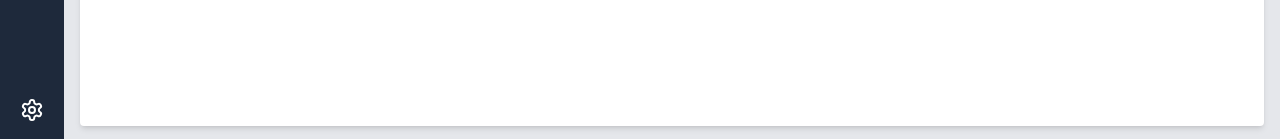
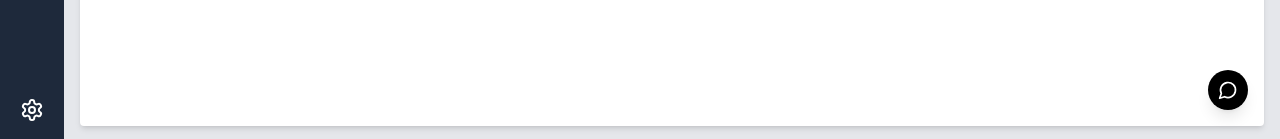
Before and after one commit to tomagrab/velex, a Next.js app: page / in a window 1280 px wide. Shown: the part 658-797 px from the top of the page. Built offline with nearby package versions, Linux system fonts and the light colour scheme.

Commit message:
Create Chat Widget (#23)
* Begin working on chat widget

* Do a lot of stuff, this commit message sucks. I'm in a rush :)

* Finish basic chat widget design, decide it looks kinda trash, oh well

```diff
--- a/package.json
+++ b/package.json
@@ -49,7 +49,9 @@
     "next-themes": "^0.3.0",
     "react": "^18",
     "react-day-picker": "^8.10.1",
+    "react-device-detect": "^2.2.3",
     "react-dom": "^18",
+    "react-draggable": "^4.4.6",
     "react-hook-form": "^7.53.0",
     "react-resizable-panels": "^2.1.4",
     "recharts": "^2.12.7",
--- a/src/app/layout.tsx
+++ b/src/app/layout.tsx
@@ -3,6 +3,7 @@ import localFont from 'next/font/local';
 import './globals.scss';
 import Header from '@/components/layout/header/header';
 import Sidebar from '@/components/layout/sidebar/sidebar';
+import ChatWidget from '@/components/layout/chat-widget/chat-widget/chat-widget';
 
 const geistSans = localFont({
   src: './fonts/GeistVF.woff',
@@ -41,6 +42,7 @@ export default function RootLayout({
             </div>
           </div>
         </div>
+        <ChatWidget />
       </body>
     </html>
   );
--- /dev/null
+++ b/src/components/layout/chat-widget/agent-message/agent-message.tsx
@@ -0,0 +1,11 @@
+type AgentMessageProps = {
+  message: string;
+};
+
+export default function AgentMessage({ message }: AgentMessageProps) {
+  return (
+    <div className="max-w-xs self-start rounded-lg bg-gray-200 p-2 text-gray-800">
+      {message}
+    </div>
+  );
+}
--- /dev/null
+++ b/src/components/layout/chat-widget/chat-widget-body/chat-widget-body.tsx
@@ -0,0 +1,11 @@
+import AgentMessage from '@/components/layout/chat-widget/agent-message/agent-message';
+import UserMessage from '@/components/layout/chat-widget/user-message/user-message';
+
+export default function ChatWidgetBody() {
+  return (
+    <div className="flex flex-1 flex-col space-y-4 overflow-y-auto p-4 dark:bg-slate-600">
+      <UserMessage message="Hello, I need help." />
+      <AgentMessage message="Sure, how can I assist you?" />
+    </div>
+  );
+}
--- /dev/null
+++ b/src/components/layout/chat-widget/chat-widget-footer/chat-widget-footer.tsx
@@ -0,0 +1,15 @@
+import { Textarea } from '@/components/ui/textarea';
+import { ArrowUp } from 'lucide-react';
+
+export default function ChatWidgetFooter() {
+  return (
+    <div className="border-t bg-slate-800">
+      <div className="flex items-center gap-2 p-2">
+        <Textarea className="resize-none bg-white text-black dark:bg-slate-500 dark:text-white" />
+        <button className="flex items-center justify-center rounded-full bg-blue-500 p-2 dark:bg-background">
+          <ArrowUp className="text-white" />
+        </button>
+      </div>
+    </div>
+  );
+}
--- /dev/null
+++ b/src/components/layout/chat-widget/chat-widget-header/chat-widget-header.tsx
@@ -0,0 +1,26 @@
+import { Minus } from 'lucide-react';
+
+type ChatWidgetHeaderProps = {
+  title: string;
+  setIsOpen: React.Dispatch<React.SetStateAction<boolean>>;
+};
+
+export default function ChatWidgetHeader({
+  title,
+  setIsOpen,
+}: ChatWidgetHeaderProps) {
+  return (
+    <div className="flex select-none items-center justify-between bg-slate-800 px-4 py-2 text-white">
+      <h2 className="text-lg font-semibold">{title}</h2>
+      <button
+        onClick={e => {
+          e.stopPropagation();
+          setIsOpen(false);
+        }}
+        className="focus:outline-none"
+      >
+        <Minus size={20} />
+      </button>
+    </div>
+  );
+}
--- /dev/null
+++ b/src/components/layout/chat-widget/chat-widget/chat-widget.tsx
@@ -0,0 +1,47 @@
+'use client';
+
+import { useState } from 'react';
+import { MessageCircle } from 'lucide-react';
+import { cn } from '@/lib/utils';
+import ChatWidgetHeader from '@/components/layout/chat-widget/chat-widget-header/chat-widget-header';
+import ChatWidgetBody from '@/components/layout/chat-widget/chat-widget-body/chat-widget-body';
+import ChatWidgetFooter from '@/components/layout/chat-widget/chat-widget-footer/chat-widget-footer';
+
+export default function ChatWidget() {
+  const [isOpen, setIsOpen] = useState(false);
+
+  return (
+    <div
+      onClick={() => {
+        if (!isOpen) {
+          setIsOpen(true);
+        }
+      }}
+      className={cn(
+        'fixed z-50 overflow-hidden shadow-lg transition-all duration-300',
+        isOpen ? 'rounded-lg' : 'rounded-full',
+        isOpen
+          ? 'bottom-8 right-8 h-96 w-80 sm:h-[32rem] sm:w-96'
+          : 'bottom-8 right-8 h-8 w-8 cursor-pointer sm:h-10 sm:w-10',
+      )}
+    >
+      {/* Closed State */}
+      {!isOpen && (
+        <div className="flex h-full w-full items-center justify-center bg-black dark:bg-slate-800">
+          <MessageCircle className="text-white" size={20} />
+        </div>
+      )}
+
+      {/* Open State */}
+      {isOpen && (
+        <div className="flex h-full w-full flex-col">
+          <ChatWidgetHeader title="Chat" setIsOpen={setIsOpen} />
+
+          <ChatWidgetBody />
+
+          <ChatWidgetFooter />
+        </div>
+      )}
+    </div>
+  );
+}
--- /dev/null
+++ b/src/components/layout/chat-widget/user-message/user-message.tsx
@@ -0,0 +1,11 @@
+type UserMessageProps = {
+  message: string;
+};
+
+export default function UserMessage({ message }: UserMessageProps) {
+  return (
+    <div className="max-w-xs self-end rounded-lg bg-blue-500 p-2 text-white">
+      {message}
+    </div>
+  );
+}
```
Also changed, not shown: 1 other file (tests, documents, lock files or other folders).
